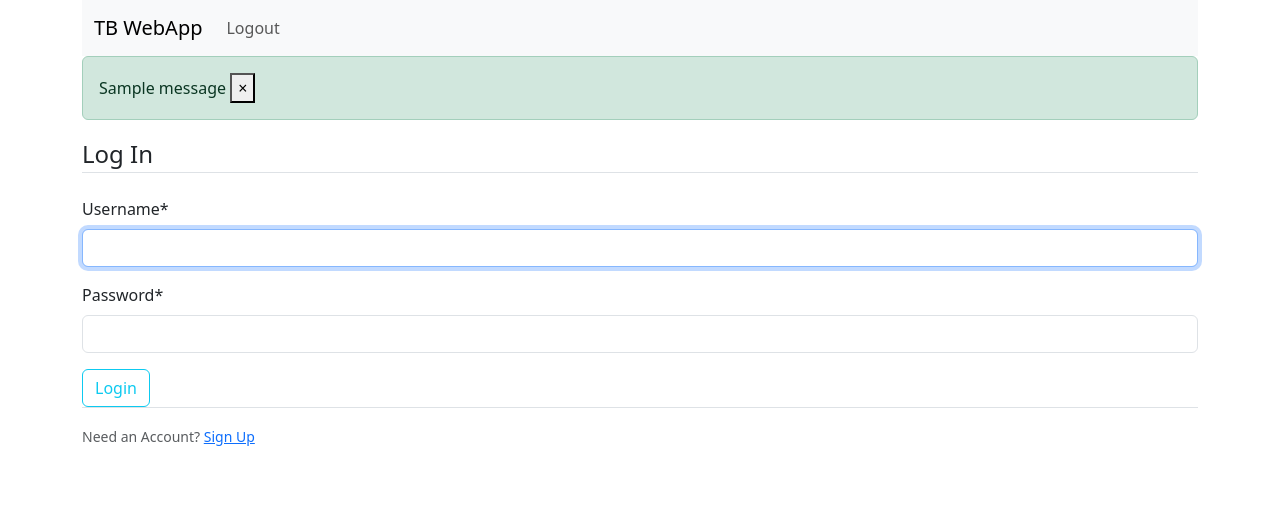
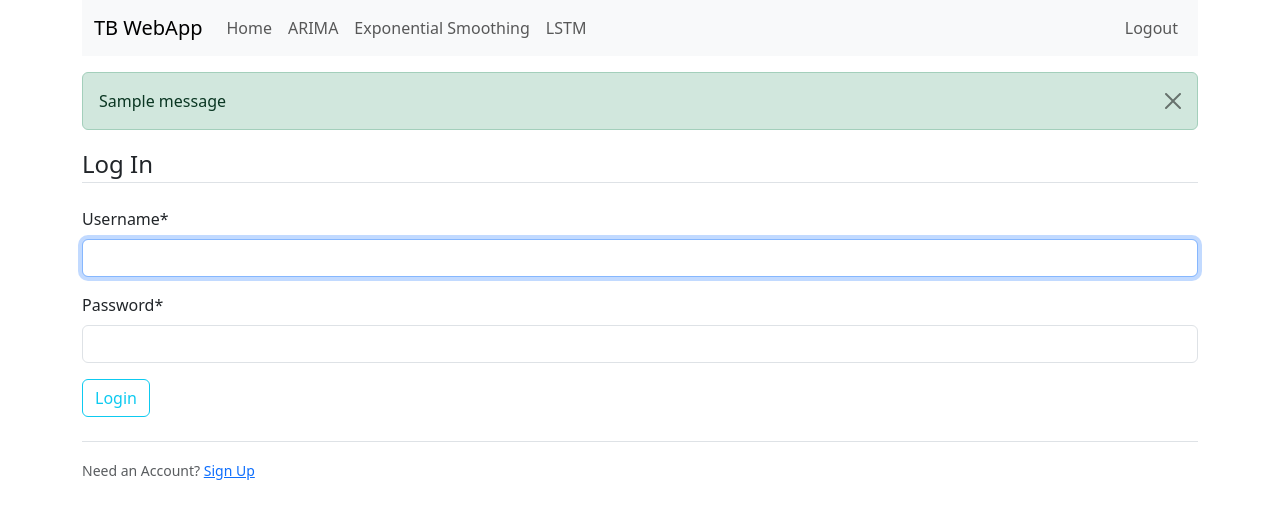
Before and after one commit to klpabes/tb_webapp, a Django app: page /login/ in a window 1280 px wide. Shown: the top 519 px of the page. Run offline with Django 5.2, Linux system fonts and the light colour scheme; a user stored in the database is signed in; tables that the repository leaves empty hold one stand-in row (values such as "Sample post"); one stand-in notice (Sample message) is shown; parts of the project's set-up code (start-up, migrations or seed data) failed here and were passed over; some libraries are stand-ins or nearby versions.

Commit message:
Add modal when predict, add login_required decorators to ml views, update margin, update messages

```diff
--- a/tb_webapp/app/static/app/main.css
+++ /dev/null
@@ -1,3 +0,0 @@
-h1 {
-  color: red;
-}
--- a/tb_webapp/app/templates/app/layout.html
+++ b/tb_webapp/app/templates/app/layout.html
@@ -13,14 +13,20 @@
   </head>
   <body>
     <div class="container">
-      <nav class="navbar navbar-expand-lg bg-body-tertiary">
-          <div class="container-fluid">
+      <nav class="navbar navbar-expand-lg bg-body-tertiary mb-3">
+          <div class="container-fluid justify-content-start">
             <a class="navbar-brand" href="{% url 'index' %}">TB WebApp</a>
-            <button class="navbar-toggler" type="button" data-bs-toggle="collapse" data-bs-target="#navbarNavAltMarkup" aria-controls="navbarNavAltMarkup" aria-expanded="false" aria-label="Toggle navigation">
-              <span class="navbar-toggler-icon"></span>
-            </button>
-            <div class="collapse navbar-collapse" id="navbarNavAltMarkup">
-              <div class="navbar-nav">
+
+            <div class="navbar-nav collapse navbar-collapse flex-row" id="navbarNavAltMarkup">
+              {% if user.is_authenticated %}
+                <a class="nav-link" href="{% url 'index' %}">Home</a>
+                <a class="nav-link" href="{% url 'arima' %}">ARIMA</a>
+                <a class="nav-link" href="{% url 'expo' %}">Exponential Smoothing</a>
+                <a class="nav-link" href="{% url 'lstm' %}">LSTM</a>
+              {% endif %}
+            </div>
+            <div class="navbar-nav ms-auto flex-row collapse navbar-collapse justify-content-end" id="navbarNavAltMarkup">
+
                 {# <a class="nav-link active" aria-current="page" href="#">Home</a> #}
                 {% if user.is_authenticated %}
                   <a class="nav-link" href="{% url 'logout' %}">Logout</a>
@@ -30,17 +36,17 @@
                 {% endif %}
 
                 {# <a class="nav-link disabled" aria-disabled="true">Disabled</a> #}
-              </div>
             </div>
+            <button class="navbar-toggler ms-auto" type="button" data-bs-toggle="collapse" data-bs-target="#navbarNavAltMarkup" aria-controls="navbarNavAltMarkup" aria-expanded="false" aria-label="Toggle navigation">
+              <span class="navbar-toggler-icon"></span>
+            </button>
           </div>
       </nav>
     {% if messages %}
       {% for message in messages %}
-        <div class="alert alert-{{ message.tags }} alert-dismissible fade show" role="alert">
+        <div class="alert alert-{{ message.tags }} alert-dismissible fade show d-flex justify-content-between" role="alert">
           {{ message }}
-          <button type="button" class="close" data-bs-dismiss="alert" aria-label="alert">
-            <span aria-hidden="true">&times;</span>
-          </button>
+          <button type="button" class="btn-close" data-bs-dismiss="alert" aria-label="Close"></button>
         </div>
 
       {% endfor %}
@@ -52,5 +58,14 @@
     <script src="https://cdn.jsdelivr.net/npm/@popperjs/core@2.11.8/dist/umd/popper.min.js" integrity="sha384-I7E8VVD/ismYTF4hNIPjVp/Zjvgyol6VFvRkX/vR+Vc4jQkC+hVqc2pM8ODewa9r" crossorigin="anonymous"></script>
     <script src="https://cdn.jsdelivr.net/npm/bootstrap@5.3.3/dist/js/bootstrap.min.js" integrity="sha384-0pUGZvbkm6XF6gxjEnlmuGrJXVbNuzT9qBBavbLwCsOGabYfZo0T0to5eqruptLy" crossorigin="anonymous"></script>
     <script src="https://cdn.jsdelivr.net/npm/bootstrap@5.3.3/dist/js/bootstrap.bundle.min.js" integrity="sha384-YvpcrYf0tY3lHB60NNkmXc5s9fDVZLESaAA55NDzOxhy9GkcIdslK1eN7N6jIeHz" crossorigin="anonymous"></script>
+    <script>
+      const myModal = new bootstrap.Modal('#exampleModal', {
+        keyboard: false
+      })
+      const MLform = document.getElementById('ml_form')
+      {% if successful_submit %}
+        myModal.show()
+      {% endif %}
+    </script>
   </body>
 </html>
--- a/tb_webapp/app/templates/app/login.html
+++ b/tb_webapp/app/templates/app/login.html
@@ -7,7 +7,7 @@ Login
 
 {% block body %}
   <div class="content-section">
-    <form method="POST">
+    <form method="POST" class="mb-4">
       {% csrf_token %}
       <fieldset class="form-group">
         <legend class="border-bottom mb-4">Log In</legend>
```
Also changed, not shown: tb_webapp/app/templates/app/arima.html (+17 -3 lines), tb_webapp/app/templates/app/expo.html (+18 -2 lines), tb_webapp/app/templates/app/lstm.html (+18 -2 lines), tb_webapp/app/views.py (+7 -7 lines).
